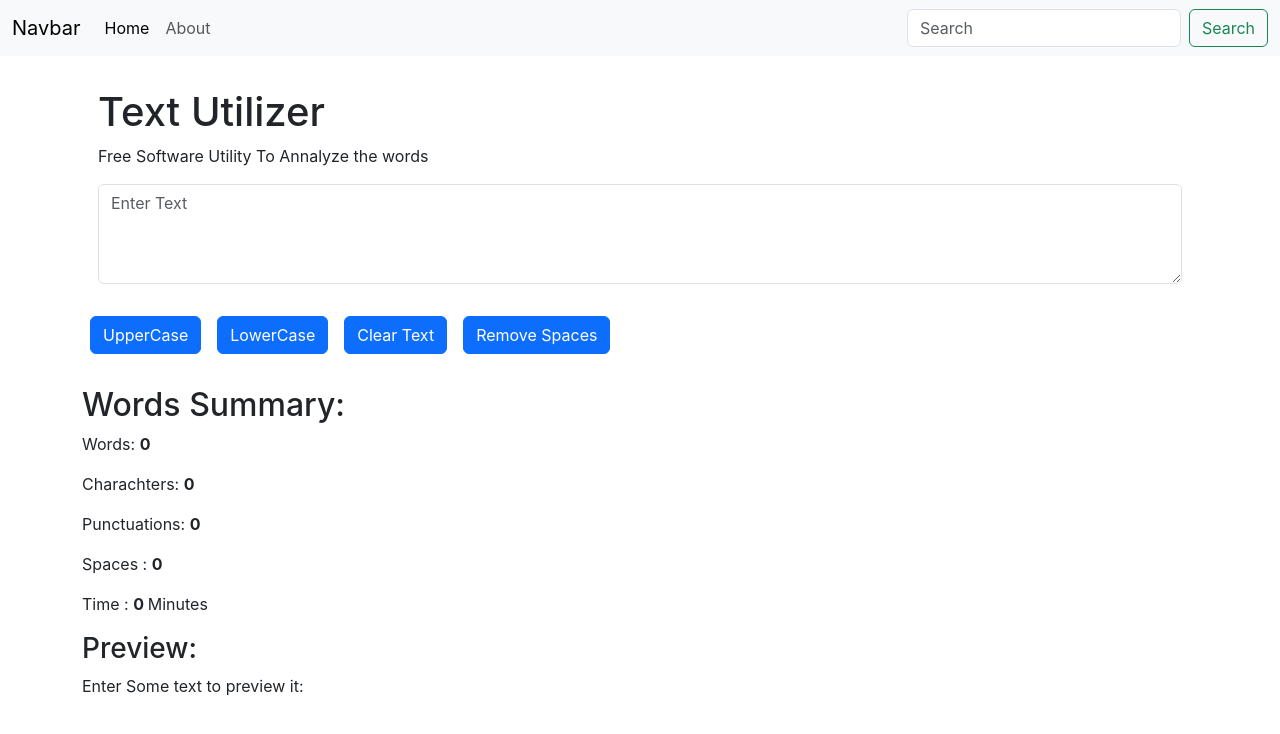
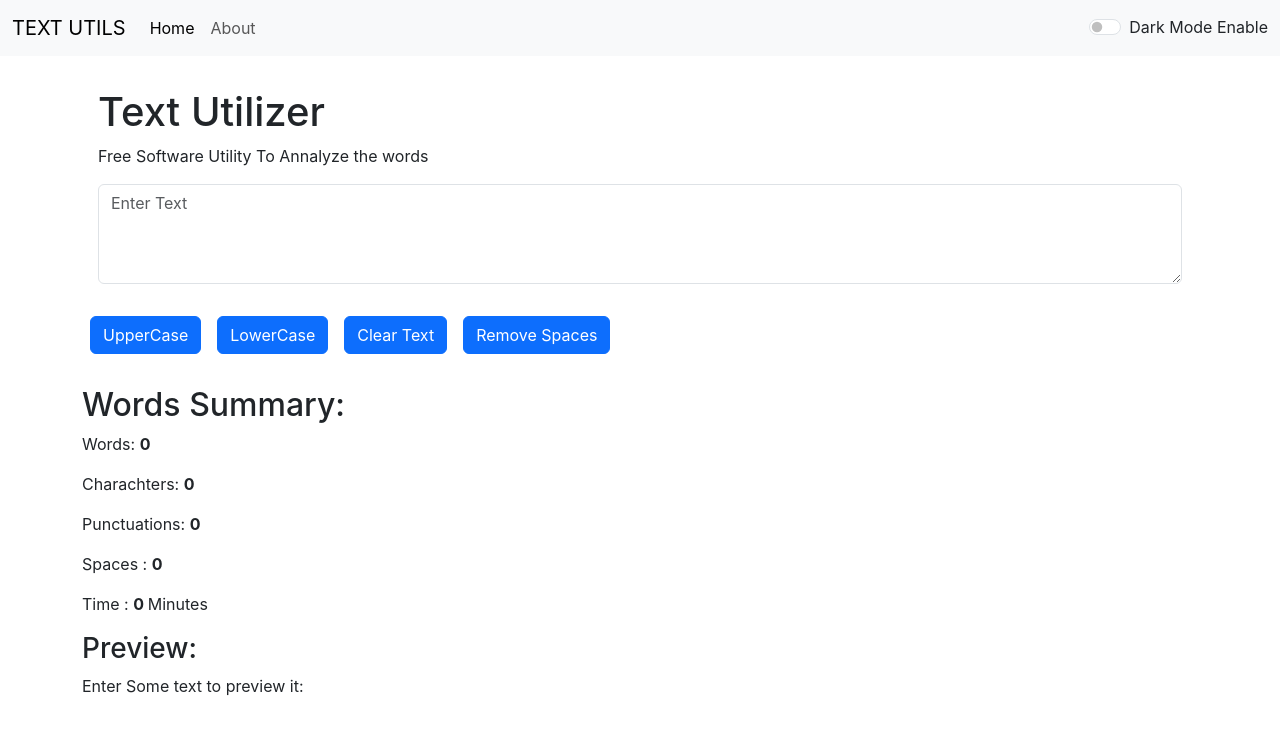
Before and after one commit to sumitprajapati1/textutils, a React (Create React App) app: page / in a window 1280 px wide. Shown: the top 734 px of the page. Built offline with nearby package versions, Linux system fonts and the light colour scheme.

Commit message:
Adding toogle Switch

```diff
--- a/src/components/Navbar.js
+++ b/src/components/Navbar.js
@@ -5,7 +5,7 @@ export default function Navbar() {
     <div>
       <nav className="navbar navbar-expand-lg bg-body-tertiary">
   <div className="container-fluid">
-    <a className="navbar-brand" href="#">Navbar</a>
+    <a className="navbar-brand" href="#">TEXT UTILS </a>
     <button className="navbar-toggler" type="button" data-bs-toggle="collapse" data-bs-target="#navbarSupportedContent" aria-controls="navbarSupportedContent" aria-expanded="false" aria-label="Toggle navigation">
       <span className="navbar-toggler-icon"></span>
     </button>
@@ -19,10 +19,10 @@ export default function Navbar() {
         </li>
 
       </ul>
-      <form className="d-flex" role="search">
-        <input className="form-control me-2" type="search" placeholder="Search" aria-label="Search"/>
-        <button className="btn btn-outline-success" type="submit">Search</button>
-      </form>
+      <div class="form-check form-switch">
+        <input class="form-check-input" type="checkbox" role="switch" id="flexSwitchCheckDefault"/>
+        <label class="form-check-label" for="flexSwitchCheckDefault">Dark Mode Enable </label>
+    </div>
     </div>
   </div>
 </nav>
```
